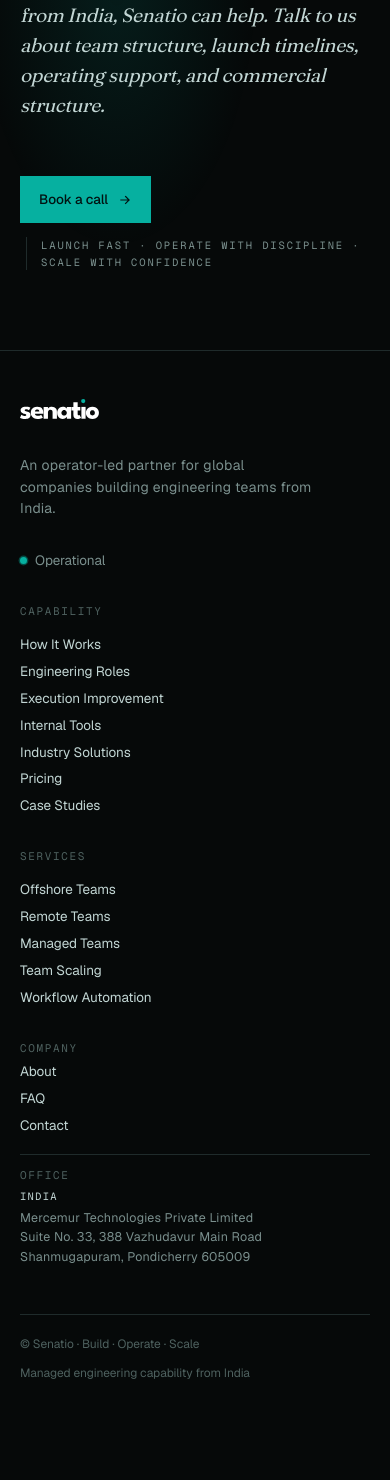
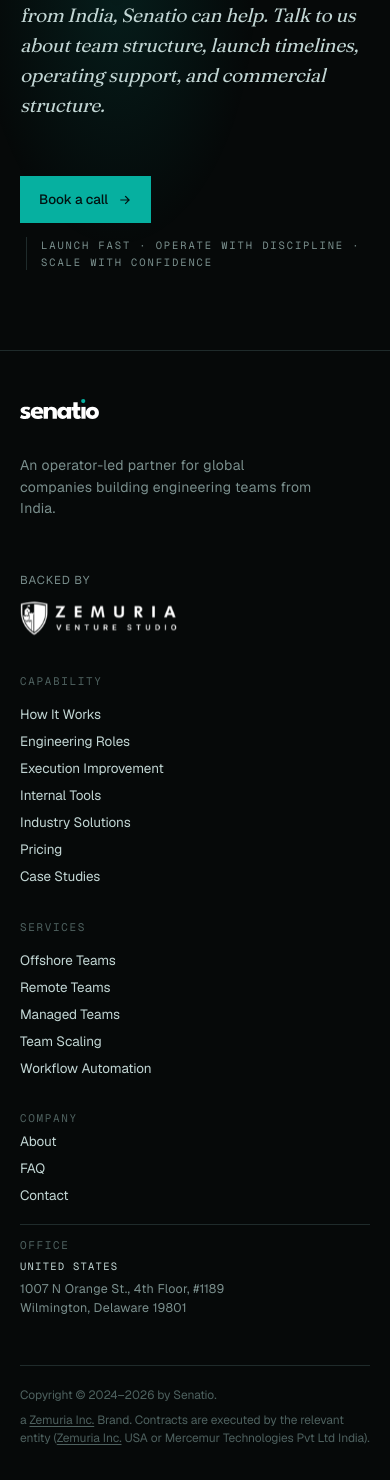
Before and after one commit to gugan-zemuria/Senatio-landing-page, a Next.js app: page /case-studies/b2b-saas-engineering-capacity in a window 390 px wide. Shown: the part 8305-9785 px from the top of the page. Before the commit the page ends 9719 px from the top, so only its background shows below. Built offline with nearby package versions, Linux system fonts and the light colour scheme.

Commit message:
add the logo and bottom footer content

```diff
--- a/src/app/globals.css
+++ b/src/app/globals.css
@@ -1873,6 +1873,8 @@
 .foot-col ul { list-style: none; margin: 0; padding: 0; display: flex; flex-direction: column; gap: 6px; }
 .foot-col a { color: var(--fg-2); transition: color .25s ease; text-decoration: none; }
 .foot-col a:hover { color: var(--accent); }
+.foot-link { color: inherit; text-decoration: underline; text-underline-offset: 2px; transition: color .2s ease; }
+.foot-link:hover { color: var(--accent); }
 
 .foot-col-inner + .foot-col-inner {
   margin-top: 8px;
@@ -1897,7 +1899,7 @@
   line-height: 1.55;
   font-size: 14px;
   letter-spacing: 0.02em;
-  margin-bottom: 20px;
+  margin-bottom: 10px;
 }
 .foot-addr {
   text-transform: none;
@@ -1921,10 +1923,29 @@
   margin-top: 48px;
   padding-top: 20px;
   border-top: 1px solid var(--line);
-  display: flex; justify-content: space-between; align-items: center;
-  flex-wrap: wrap; gap: 10px;
+  display: flex;
+  justify-content: space-between;
+  align-items: center;
+  gap: 24px;
   font-size: 12px;
   color: var(--muted-2);
+}
+.foot-copy {
+  flex-shrink: 0;
+  white-space: nowrap;
+}
+.foot-legal {
+  text-align: right;
+}
+@media (max-width: 700px) {
+  .foot-bottom {
+    flex-direction: column;
+    align-items: flex-start;
+    gap: 6px;
+  }
+  .foot-legal {
+    text-align: left;
+  }
 }
 
 /* ────────────────────────────────────────────────────────────
--- a/src/components/Footer.tsx
+++ b/src/components/Footer.tsx
@@ -15,16 +15,24 @@
               An operator-led partner for global companies building engineering
               teams from India.
             </p>
-            <div
-              style={{
-                display: "flex",
-                gap: "8px",
-                alignItems: "center",
-                color: "var(--accent)",
-              }}
-            >
-              <span className="status-dot" aria-hidden="true" />
-              <span style={{ color: "var(--muted)" }}>Operational</span>
+            <div style={{ marginTop: "20px" }}>
+              <p style={{ fontSize: "0.72rem", textTransform: "uppercase", letterSpacing: "0.08em", color: "var(--muted)", marginBottom: "10px" }}>
+                Backed by
+              </p>
+              {/* Dark mode: SVG logo inverted to white so it's visible on dark background */}
+              <img
+                src="/zemuriaco_logo.svg"
+                alt="Zemuria Venture Studio"
+                className="logo-dark"
+                style={{ width: "160px", height: "42px", objectFit: "contain", objectPosition: "left center", filter: "brightness(0) invert(1)" }}
+              />
+              {/* Light mode: black PNG logo visible on light background */}
+              <img
+                src="/ZVS_logo_blk.png"
+                alt="Zemuria Venture Studio"
+                className="logo-light"
+                style={{ width: "160px", height: "42px", objectFit: "contain", objectPosition: "left center" }}
+              />
             </div>
           </div>
           <div className="foot-col">
@@ -66,8 +74,8 @@
         </div>
 
         <div className="foot-bottom">
-          <span>&copy; Senatio · Build · Operate · Scale</span>
-          <span>Managed engineering capability from India</span>
+          <span className="foot-copy">Copyright &copy; 2024–2026 by Senatio.</span>
+          <span className="foot-legal">a <a href="https://zemuria.com/" target="_blank" rel="noopener noreferrer" className="foot-link">Zemuria Inc.</a> Brand. Contracts are executed by the relevant entity (<a href="https://zemuria.com/" target="_blank" rel="noopener noreferrer" className="foot-link">Zemuria Inc.</a> USA or Mercemur Technologies Pvt Ltd India).</span>
         </div>
       </div>
     </footer>
--- a/src/components/FooterAddress.tsx
+++ b/src/components/FooterAddress.tsx
@@ -7,13 +7,13 @@
 function detectRegion(): Region {
   try {
     const tz = Intl.DateTimeFormat().resolvedOptions().timeZone;
-    if (tz && tz.startsWith("America/")) {
-      return "us";
+    if (tz === "Asia/Kolkata" || tz === "Asia/Calcutta") {
+      return "india";
     }
   } catch {
     /* fall through */
   }
-  return "india";
+  return "us";
 }
 
 export default function FooterAddress() {
```
Also changed, not shown: public/ZVS_logo_blk.png (added).
